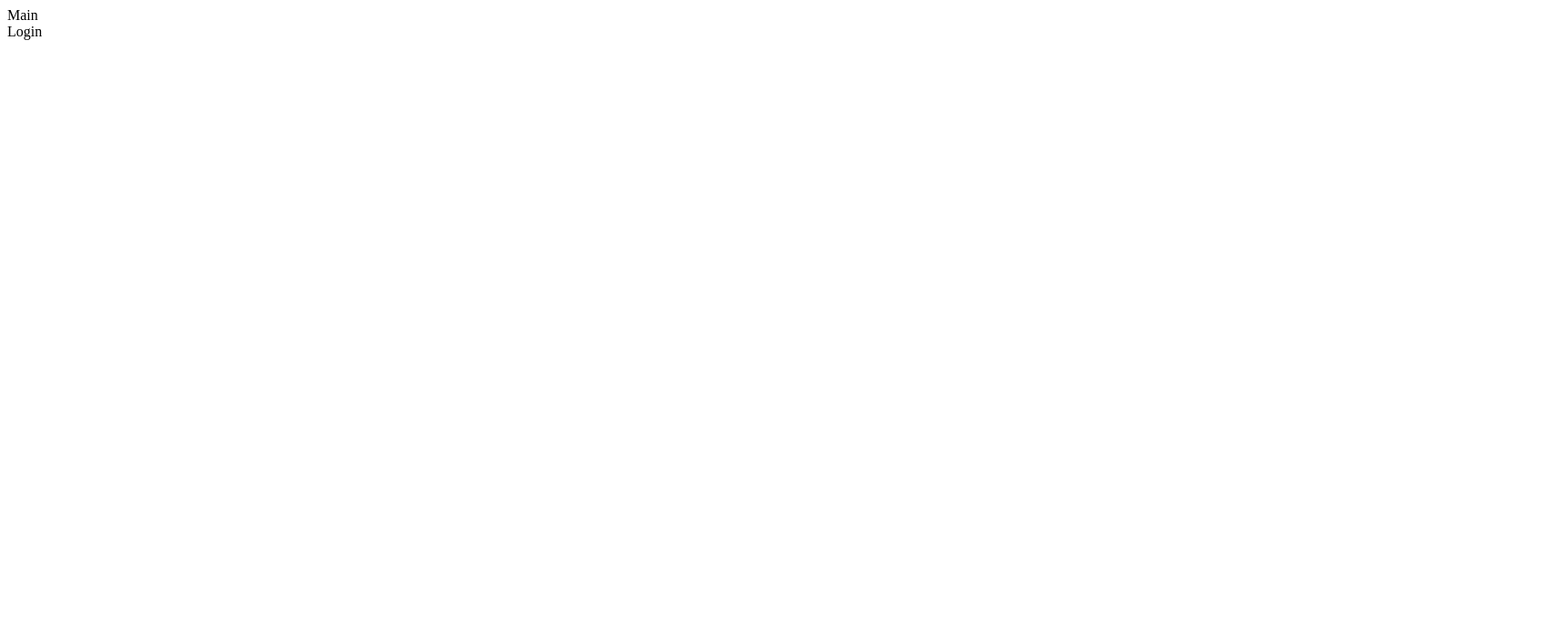
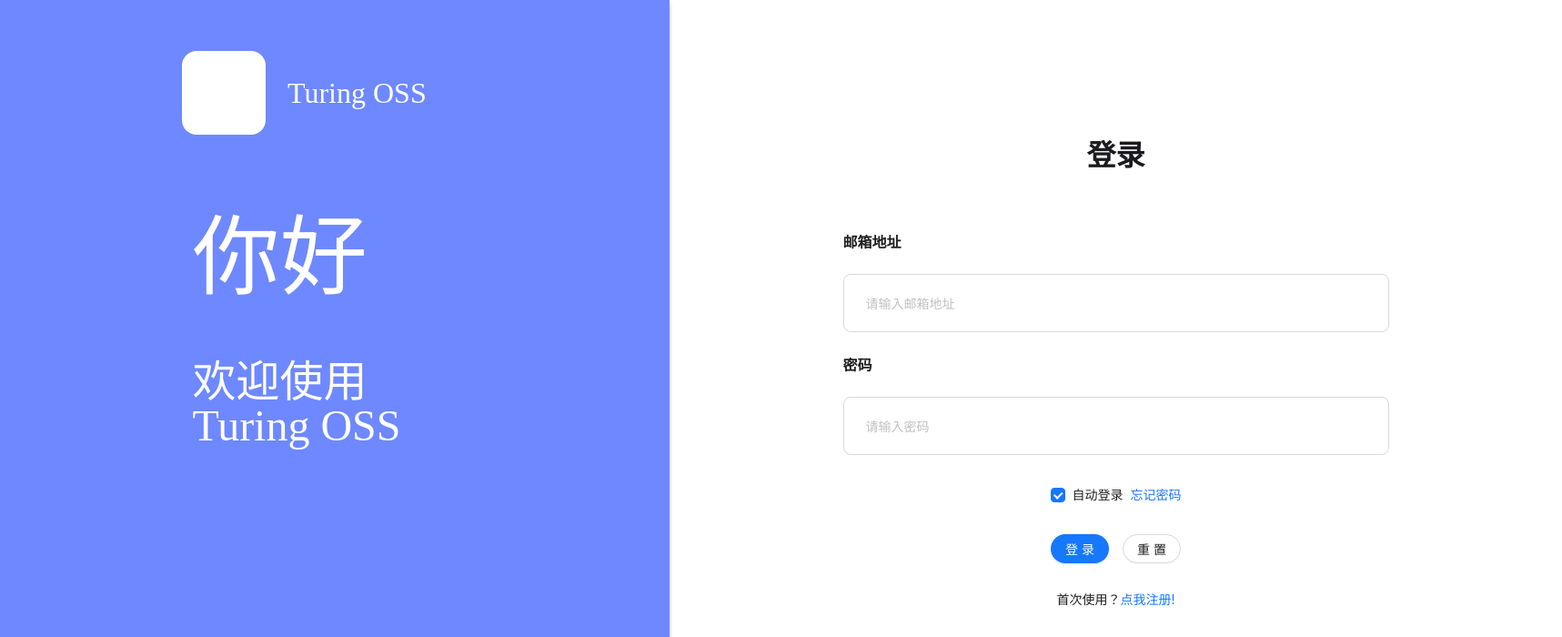
Before and after one commit to Turing-Team-Front-End/a06, a React (Vite) app: page /main/login in a window 1280 px wide. Shown: the top 700 px of the page at 91% size, 1717 px wide, since content can reach past the window. Built offline with nearby package versions, Linux system fonts and the light colour scheme.

Commit message:
feat: 引入antd，搭建部分登录页面

```diff
--- a/index.html
+++ b/index.html
@@ -2,7 +2,7 @@
 <html lang="en">
   <head>
     <meta charset="UTF-8" />
-    <link rel="icon" type="image/svg+xml" href="/vite.svg" />
+    <link rel="icon" type="image/svg+xml" href="/src/assets/turingLogo.svg" />
     <meta name="viewport" content="width=device-width, initial-scale=1.0" />
     <title>Vite + React</title>
   </head>
--- a/package.json
+++ b/package.json
@@ -3,12 +3,17 @@
   "private": true,
   "version": "0.0.0",
   "type": "module",
+  "engines": {
+    "node": ">=14.18.0",
+    "npm":">=8.0.0"
+  },
   "scripts": {
     "dev": "vite",
     "build": "vite build",
     "preview": "vite preview"
   },
   "dependencies": {
+    "antd": "^5.1.2",
     "axios": "^1.2.2",
     "react": "^18.2.0",
     "react-dom": "^18.2.0",
--- /dev/null
+++ b/src/index.css
@@ -0,0 +1,3 @@
+body {
+  margin: 0;
+}
--- /dev/null
+++ b/src/pages/Login/index.css
@@ -0,0 +1,97 @@
+.title {
+  display: flex;
+  flex-direction: column;
+  justify-content: center;
+  align-items: center;
+  padding: 8px;
+  gap: 8px;
+
+  width: 853px;
+  height: 70px;
+
+  /* Inside auto layout */
+
+  flex: none;
+  order: 0;
+  align-self: stretch;
+  flex-grow: 0;
+}
+.title p {
+  width: 64px;
+  height: 38px;
+
+  font-family: "HarmonyOS Sans SC";
+  font-style: normal;
+  font-weight: 600;
+  font-size: 32px;
+  line-height: 38px;
+  /* identical to box height */
+
+  display: flex;
+  align-items: center;
+  text-align: center;
+
+  /* material-theme/sys/light/on-background */
+
+  color: #1b1b1f;
+
+  /* Inside auto layout */
+
+  flex: none;
+  order: 0;
+  flex-grow: 0;
+}
+.login-form p {
+  height: 39px;
+  font-size: 16px;
+  font-weight: 600;
+  margin: 0;
+  padding-bottom: 8px;
+}
+.login-form .login-input {
+  box-sizing: border-box;
+
+  /* 自动布局 */
+
+  display: flex;
+  flex-direction: row;
+  align-items: center;
+  padding: 16px 24px;
+  height: 64px;
+  border-radius: 8px;
+}
+.login-form .extra-option {
+  display: flex;
+  flex-direction: row;
+  justify-content: center;
+  align-items: center;
+  padding: 0px;
+  gap: 418px;
+
+  width: 600px;
+  height: 39px;
+
+  /* Inside auto layout */
+
+  flex: none;
+  order: 2;
+  flex-grow: 0;
+}
+.login-form .extra-option .remember {
+  flex: none;
+  order: 0;
+  flex-grow: 1;
+}
+.login-form .extra-option .login-form .extra-option .forget {
+  /* display: flex; */
+  flex-direction: row;
+  align-items: flex-start;
+  padding: 8px;
+  gap: 8px;
+
+  width: 91px;
+  height: 39px;
+  flex: none;
+  order: 1;
+  flex-grow: 1;
+}
--- a/src/pages/Login/index.jsx
+++ b/src/pages/Login/index.jsx
@@ -1,7 +1,91 @@
-import React from 'react'
-
+import React from "react";
+import { Button, Checkbox, Form, Input } from "antd";
+import "./index.css";
+import { Link } from "react-router-dom";
 export default function Login() {
-    return (
-        <div>Login</div>
-    )
+  let email;
+  let password;
+  const [form] = Form.useForm();
+  const onReset = () => {
+    form.resetFields();
+  };
+  return (
+    <div>
+      <div className='title'>
+        <p>登录</p>
+      </div>
+      <Form
+        style={{ margin: "auto", paddingTop: 40, width: 600 }}
+        form={form}
+        layout='horizontal'
+        className='login-form'
+        initialValues={{
+          remember: true,
+          email: email,
+          password: password
+        }}
+        // onFinish={toLogin}
+        // onFinishFailed={onFinishFailed}
+      >
+        <p>邮箱地址</p>
+        <Form.Item
+          name='email'
+          rules={[
+            {
+              required: true,
+              message: "邮箱地址不能为空"
+            }
+          ]}
+        >
+          <Input className='login-input' placeholder='请输入邮箱地址' />
+        </Form.Item>
+        <p>密码</p>
+        <Form.Item
+          name='password'
+          rules={[
+            {
+              required: true,
+              message: "密码不能为空"
+            }
+          ]}
+        >
+          <Input
+            className='login-input'
+            type='password'
+            placeholder='请输入密码'
+          />
+        </Form.Item>
+        <Form.Item className='extra-option'>
+          <Form.Item
+            className='remember'
+            name='remember'
+            valuePropName='checked'
+            noStyle
+          >
+            <Checkbox>自动登录</Checkbox>
+          </Form.Item>
+          <a className='forget' href=''>
+            忘记密码
+          </a>
+        </Form.Item>
+        <Form.Item style={{ textAlign: "center" }}>
+          <Button
+            type='primary'
+            shape='round'
+            // htmlType='submit'
+            style={{ marginRight: "15px" }}
+          >
+            登录
+          </Button>
+          <Button shape='round' htmlType='button' onClick={onReset}>
+            重置
+          </Button>
+        </Form.Item>
+        <Form.Item style={{ textAlign: "center" }}>
+          首次使用？
+          <Link to='/main/register'>点我注册!</Link>
+        </Form.Item>
+      </Form>
+    </div>
+  );
 }
--- /dev/null
+++ b/src/pages/Main/index.css
@@ -0,0 +1,158 @@
+.main {
+  display: flex;
+}
+.sidebar {
+  /* 侧边栏 */
+  display: flex;
+  flex-direction: column;
+  align-items: center;
+  padding: 3rem;
+  gap: 5rem;
+
+  width: 40rem;
+  height: 60.9375rem;
+
+  /* material-theme/ref/primary/primary60
+
+  token=md.ref.palette.primary60
+  */
+  background: #6e88ff;
+  box-shadow: 0rem 0.25rem 0.25rem rgba(0, 0, 0, 0.25);
+
+  /* Inside auto layout */
+
+  flex: none;
+  order: 0;
+  align-self: stretch;
+  flex-grow: 0;
+}
+.app-intro {
+  display: flex;
+  flex-direction: row;
+  justify-content: center;
+  align-items: center;
+  padding: 0.5rem;
+  gap: 1.5rem;
+
+  width: 21rem;
+  height: 5.75rem;
+
+  /* Inside auto layout */
+
+  flex: none;
+  order: 0;
+  flex-grow: 0;
+}
+.app-intro .app-logo {
+  display: flex;
+  flex-direction: row;
+  justify-content: center;
+  align-items: center;
+  padding: 0.5rem;
+  gap: 0.5rem;
+
+  width: 4.75rem;
+  height: 4.75rem;
+  background: #ffffff;
+  border-radius: 1rem;
+
+  /* Inside auto layout */
+
+  flex: none;
+  order: 0;
+  flex-grow: 0;
+}
+.app-intro .app-name {
+  width: 13.75rem;
+  height: 2.875rem;
+
+  font-family: "Otomanopee One";
+  font-style: normal;
+  font-weight: 400;
+  font-size: 2rem;
+  line-height: 2.875rem;
+  display: flex;
+  align-items: center;
+  text-align: center;
+
+  color: #ffffff;
+
+  /* Inside auto layout */
+
+  flex: none;
+  order: 1;
+  flex-grow: 0;
+}
+.welcome {
+  display: flex;
+  flex-direction: column;
+  align-items: flex-start;
+  padding: 0rem;
+  gap: 4rem;
+
+  width: 19.5625rem;
+  height: 16rem;
+
+  flex: none;
+  order: 1;
+  flex-grow: 0;
+}
+.welcome .hello {
+  width: 100%;
+  height: 6rem;
+
+  font-family: "ZCOOL KuaiLe";
+  font-style: normal;
+  font-weight: 400;
+  font-size: 6rem;
+  line-height: 6rem;
+
+  display: flex;
+  align-items: center;
+  text-align: center;
+
+  color: #ffffff;
+
+  /* Inside auto layout */
+
+  flex: none;
+  order: 0;
+  flex-grow: 0;
+}
+.welcome .greeting {
+  width: 19.5625rem;
+  height: 6rem;
+
+  font-family: "ZCOOL KuaiLe";
+  font-style: normal;
+  font-weight: 400;
+  font-size: 3rem;
+  line-height: 3rem;
+  display: flex;
+  align-items: center;
+
+  color: #ffffff;
+
+  /* Inside auto layout */
+
+  flex: none;
+  order: 1;
+  flex-grow: 0;
+}
+.content {
+  display: flex;
+  flex-direction: column;
+  align-items: center;
+  padding: 8rem 2rem 6.25rem;
+  gap: 2.5rem;
+
+  width: 57.3125rem;
+  height: 60.9375rem;
+
+  /* Inside auto layout */
+
+  flex: none;
+  order: 1;
+  align-self: stretch;
+  flex-grow: 1;
+}
--- a/src/pages/Main/index.jsx
+++ b/src/pages/Main/index.jsx
@@ -1,10 +1,25 @@
-import React from 'react'
-import { Outlet } from 'react-router-dom'
+import React from "react";
+import { Outlet } from "react-router-dom";
+import "./index.css";
 
 export default function Main() {
-    return (
-        <div>Main
-            <Outlet />
+  return (
+    <div>
+      <div className='main'>
+        <div className='sidebar'>
+          <div className='app-intro'>
+            <div className='app-logo'></div>
+            <div className='app-name'>Turing OSS</div>
+          </div>
+          <div className='welcome'>
+            <div className='hello'>你好</div>
+            <div className='greeting'>欢迎使用 Turing OSS</div>
+          </div>
         </div>
-    )
+        <div className='content'>
+          <Outlet />
+        </div>
+      </div>
+    </div>
+  );
 }
```
Also changed, not shown: src/App.jsx (+6 -6 lines), src/assets/turingLogo.svg (added), 1 other file (tests, documents, lock files or other folders).
